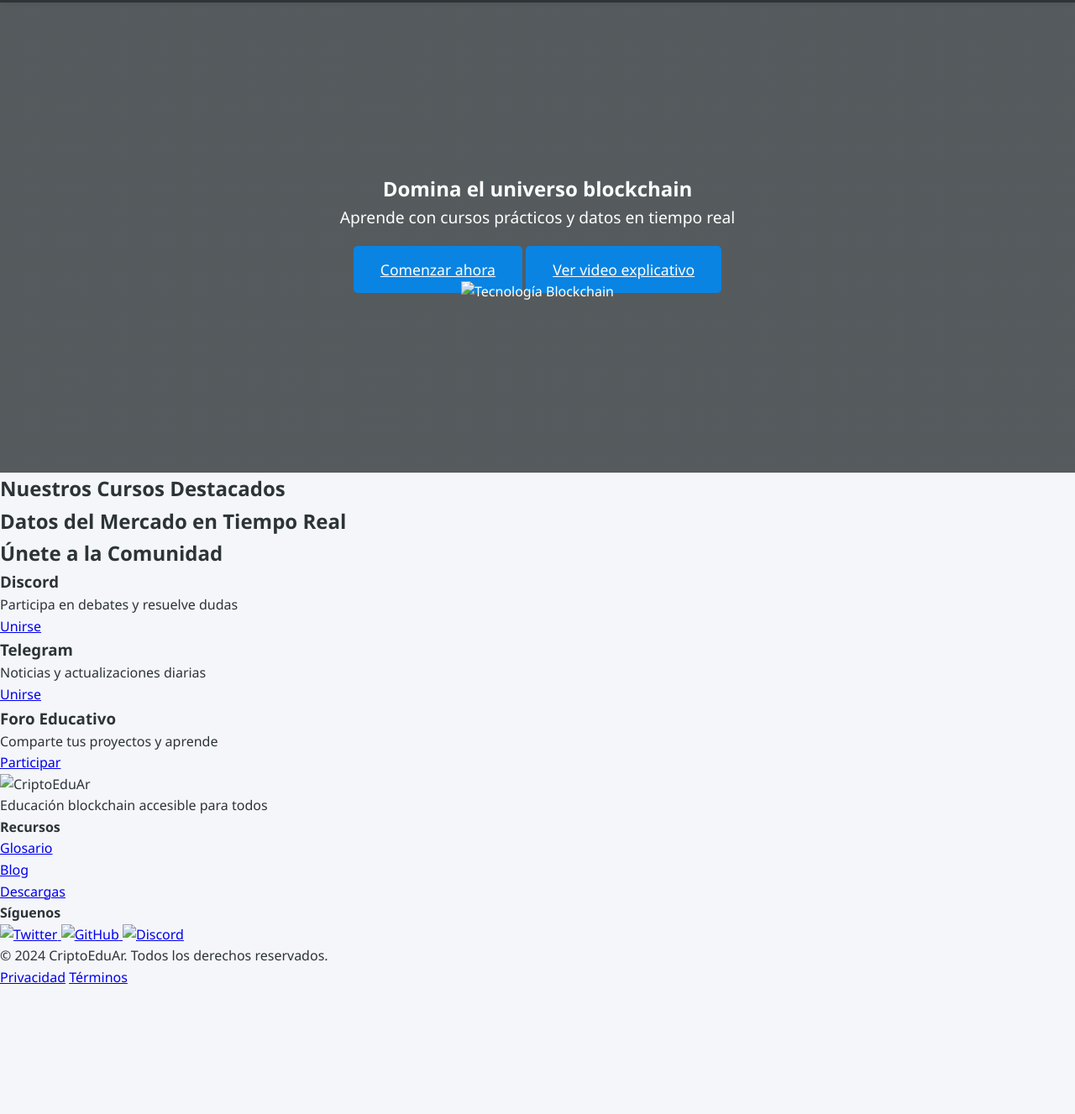
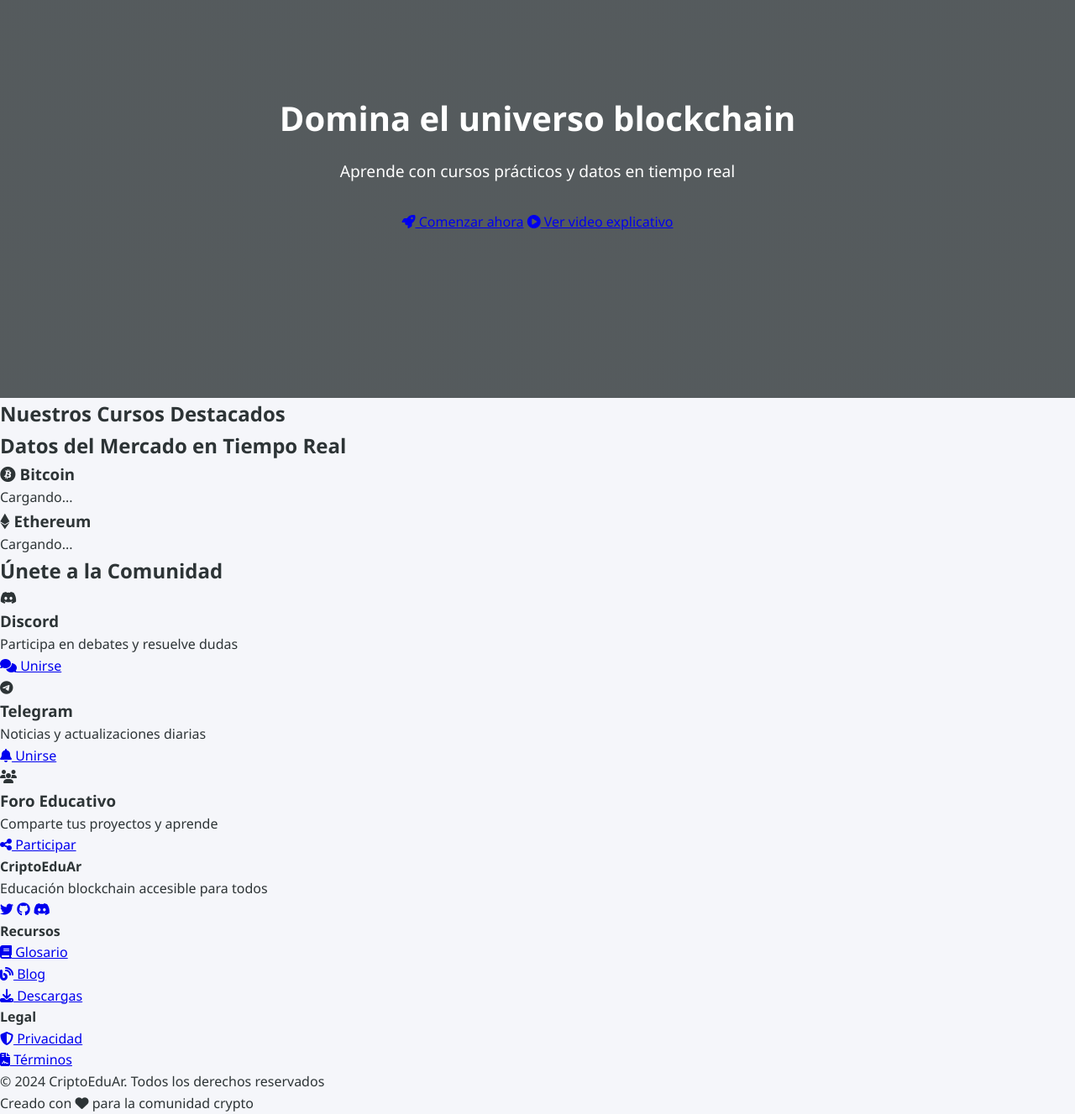
Before and after one commit to ariasalejo/Cryptoeduar, a plain HTML site: page docs/index.html in a window 1280 px wide. Shown: the part 224-1551 px from the top of the page at 84% size. Before the commit the page ends 1402 px from the top, so only its background shows below. Drawn offline with nearby package versions, Linux system fonts and the light colour scheme.

Commit message:
nuevo index.html

```diff
--- a/docs/index.html
+++ b/docs/index.html
@@ -1,167 +1,154 @@
 <!DOCTYPE html>
-<html lang="es" data-theme="light">
+<html lang="es">
 <head>
     <meta charset="UTF-8">
     <meta name="viewport" content="width=device-width, initial-scale=1.0">
     <title>CriptoEduAr - Educación Blockchain</title>
-    <meta name="description" content="Plataforma educativa sobre criptomonedas y tecnologías descentralizadas">
+    <meta name="description" content="Plataforma líder en educación blockchain con cursos prácticos y análisis en tiempo real">
 
-    <!-- Preconexión y recursos externos -->
-    <link rel="preconnect" href="https://fonts.googleapis.com">
-    <link rel="preconnect" href="https://api.coingecko.com">
+    <!-- PWA Config -->
+    <link rel="manifest" href="manifest.webmanifest">
+    <link rel="icon" type="image/png" href="assets/images/logo.png">
 
-    <!-- Estilos -->
+    <!-- Styles -->
     <link rel="stylesheet" href="assets/css/main.css">
-    <link rel="stylesheet" href="https://fonts.googleapis.com/css2?family=Inter:wght@300;400;600;700&display=swap">
 
-    <!-- PWA -->
-    <link rel="manifest" href="manifest.webmanifest">
-    <meta name="theme-color" content="#6e45e2">
+    <!-- Font Awesome Icons -->
+    <link rel="stylesheet" href="https://cdnjs.cloudflare.com/ajax/libs/font-awesome/6.4.0/css/all.min.css">
 </head>
 <body>
-    <!-- Navegación principal -->
+    <!-- ======= Header ======= -->
     <header class="header">
-        <div class="container">
-            <a href="#inicio" class="logo">
-                <img src="assets/images/logo.svg" alt="CriptoEduAr" width="150" height="40">
-            </a>
+        <nav class="container">
+            <div class="brand">
+                <img src="assets/images/logo.png" alt="CriptoEduAr Logo" class="logo">
+                <h1 class="site-title">CriptoEduAr</h1>
+            </div>
 
-            <nav class="nav">
-                <ul>
+            <ul class="nav-menu">
                 <li><a href="#inicio" class="nav-link active">Inicio</a></li>
                 <li><a href="#cursos" class="nav-link">Cursos</a></li>
                 <li><a href="#mercado" class="nav-link">Mercado</a></li>
                 <li><a href="#comunidad" class="nav-link">Comunidad</a></li>
-                    <li>
-                        <button id="theme-toggle" class="theme-toggle" aria-label="Cambiar tema">
-                            🌓
-                        </button>
-                    </li>
+                <li><button class="theme-toggle" id="theme-toggle"><i class="fas fa-moon"></i></button></li>
             </ul>
         </nav>
-
-            <button class="menu-toggle" aria-label="Menú móvil">
-                <span class="bar"></span>
-                <span class="bar"></span>
-                <span class="bar"></span>
-            </button>
-        </div>
     </header>
 
-    <!-- Sección Hero -->
-    <section id="inicio" class="section active">
-        <div class="hero">
+    <!-- ======= Hero Section ======= -->
+    <section class="hero" id="inicio">
         <div class="container">
             <div class="hero-content">
-                    <h1 class="hero-title">Domina el universo <span class="gradient-text">blockchain</span></h1>
+                <h2 class="hero-title">Domina el universo blockchain</h2>
                 <p class="hero-subtitle">Aprende con cursos prácticos y datos en tiempo real</p>
-                    <div class="hero-cta">
-                        <a href="#cursos" class="cta-button">Comenzar ahora</a>
-                        <a href="#tutorial" class="cta-button secondary">Ver video explicativo</a>
-                    </div>
-                </div>
-                <div class="hero-image">
-                    <img src="assets/images/blockchain-illustration.svg" alt="Tecnología Blockchain" loading="lazy">
+                <div class="cta-buttons">
+                    <a href="#cursos" class="btn btn-primary"><i class="fas fa-rocket"></i> Comenzar ahora</a>
+                    <a href="#video" class="btn btn-outline"><i class="fas fa-play-circle"></i> Ver video explicativo</a>
                 </div>
             </div>
         </div>
     </section>
 
-    <!-- Sección de Cursos -->
-    <section id="cursos" class="section">
+    <!-- ======= Featured Courses ======= -->
+    <section class="courses" id="cursos">
         <div class="container">
             <h2 class="section-title">Nuestros Cursos Destacados</h2>
             <div class="course-grid" id="courses-container">
-                <!-- Los cursos se cargarán dinámicamente aquí -->
-                <div class="skeleton-card"></div>
-                <div class="skeleton-card"></div>
-                <div class="skeleton-card"></div>
+                <!-- Cargado dinámicamente desde JS -->
             </div>
         </div>
     </section>
 
-    <!-- Sección de Mercado -->
-    <section id="mercado" class="section">
+    <!-- ======= Market Data ======= -->
+    <section class="market" id="mercado">
         <div class="container">
             <h2 class="section-title">Datos del Mercado en Tiempo Real</h2>
-            <div class="market-grid" id="market-data">
-                <!-- Los datos de criptos se cargarán aquí -->
-                <div class="skeleton-loader"></div>
-                <div class="skeleton-loader"></div>
-                <div class="skeleton-loader"></div>
+            <div class="market-grid">
+                <div class="market-card bitcoin">
+                    <h3><i class="fab fa-bitcoin"></i> Bitcoin</h3>
+                    <p class="price" id="btc-price">Cargando...</p>
+                    <div class="chart" id="btc-chart"></div>
                 </div>
-        </div>
-    </section>
-
-    <!-- Sección de Comunidad -->
-    <section id="comunidad" class="section">
-        <div class="container">
-            <h2 class="section-title">Únete a la Comunidad</h2>
-            <div class="community-grid">
-                <div class="community-card discord">
-                    <h3>Discord</h3>
-                    <p>Participa en debates y resuelve dudas</p>
-                    <a href="#" class="community-link">Unirse</a>
-                </div>
-                <div class="community-card telegram">
-                    <h3>Telegram</h3>
-                    <p>Noticias y actualizaciones diarias</p>
-                    <a href="#" class="community-link">Unirse</a>
-                </div>
-                <div class="community-card foro">
-                    <h3>Foro Educativo</h3>
-                    <p>Comparte tus proyectos y aprende</p>
-                    <a href="#" class="community-link">Participar</a>
+                <div class="market-card ethereum">
+                    <h3><i class="fab fa-ethereum"></i> Ethereum</h3>
+                    <p class="price" id="eth-price">Cargando...</p>
+                    <div class="chart" id="eth-chart"></div>
                 </div>
             </div>
         </div>
     </section>
 
-    <!-- Footer -->
+    <!-- ======= Community ======= -->
+    <section class="community" id="comunidad">
+        <div class="container">
+            <h2 class="section-title">Únete a la Comunidad</h2>
+            <div class="community-grid">
+                <div class="community-card discord">
+                    <i class="fab fa-discord"></i>
+                    <h3>Discord</h3>
+                    <p>Participa en debates y resuelve dudas</p>
+                    <a href="#" class="btn btn-community"><i class="fas fa-comments"></i> Unirse</a>
+                </div>
+
+                <div class="community-card telegram">
+                    <i class="fab fa-telegram"></i>
+                    <h3>Telegram</h3>
+                    <p>Noticias y actualizaciones diarias</p>
+                    <a href="#" class="btn btn-community"><i class="fas fa-bell"></i> Unirse</a>
+                </div>
+
+                <div class="community-card forum">
+                    <i class="fas fa-users"></i>
+                    <h3>Foro Educativo</h3>
+                    <p>Comparte tus proyectos y aprende</p>
+                    <a href="#" class="btn btn-community"><i class="fas fa-share-alt"></i> Participar</a>
+                </div>
+            </div>
+        </div>
+    </section>
+
+    <!-- ======= Footer ======= -->
     <footer class="footer">
         <div class="container">
             <div class="footer-grid">
-                <div class="footer-brand">
-                    <img src="assets/images/logo-light.svg" alt="CriptoEduAr" class="footer-logo">
+                <div class="footer-section about">
+                    <h4>CriptoEduAr</h4>
                     <p>Educación blockchain accesible para todos</p>
+                    <div class="social-links">
+                        <a href="#"><i class="fab fa-twitter"></i></a>
+                        <a href="#"><i class="fab fa-github"></i></a>
+                        <a href="#"><i class="fab fa-discord"></i></a>
+                    </div>
                 </div>
 
-                <div class="footer-links">
+                <div class="footer-section resources">
                     <h4>Recursos</h4>
                     <ul>
-                        <li><a href="#glosario">Glosario</a></li>
-                        <li><a href="#blog">Blog</a></li>
-                        <li><a href="#descargas">Descargas</a></li>
+                        <li><a href="#"><i class="fas fa-book"></i> Glosario</a></li>
+                        <li><a href="#"><i class="fas fa-blog"></i> Blog</a></li>
+                        <li><a href="#"><i class="fas fa-download"></i> Descargas</a></li>
                     </ul>
                 </div>
 
-                <div class="footer-social">
-                    <h4>Síguenos</h4>
-                    <div class="social-icons">
-                        <a href="#" aria-label="Twitter">
-                            <img src="assets/images/social/twitter.svg" alt="Twitter">
-                        </a>
-                        <a href="#" aria-label="GitHub">
-                            <img src="assets/images/social/github.svg" alt="GitHub">
-                        </a>
-                        <a href="#" aria-label="Discord">
-                            <img src="assets/images/social/discord.svg" alt="Discord">
-                        </a>
-                    </div>
+                <div class="footer-section legal">
+                    <h4>Legal</h4>
+                    <ul>
+                        <li><a href="#"><i class="fas fa-shield-alt"></i> Privacidad</a></li>
+                        <li><a href="#"><i class="fas fa-file-contract"></i> Términos</a></li>
+                    </ul>
                 </div>
             </div>
 
-            <div class="footer-bottom">
-                <p>© 2024 CriptoEduAr. Todos los derechos reservados.</p>
-                <div class="legal-links">
-                    <a href="#privacidad">Privacidad</a>
-                    <a href="#terminos">Términos</a>
-                </div>
+            <div class="copyright">
+                <p>© 2024 CriptoEduAr. Todos los derechos reservados</p>
+                <p>Creado con <i class="fas fa-heart"></i> para la comunidad crypto</p>
             </div>
         </div>
     </footer>
 
-    <!-- JavaScript -->
-    <script type="module" src="assets/js/main.js"></script>
+    <!-- ======= Scripts ======= -->
+    <script src="assets/js/bundle.js"></script>
+    <!-- Charting Library (Ejemplo usando ApexCharts) -->
+    <script src="https://cdn.jsdelivr.net/npm/apexcharts"></script>
 </body>
 </html>
```
Lines whose indentation alone changed are shown as unchanged.
